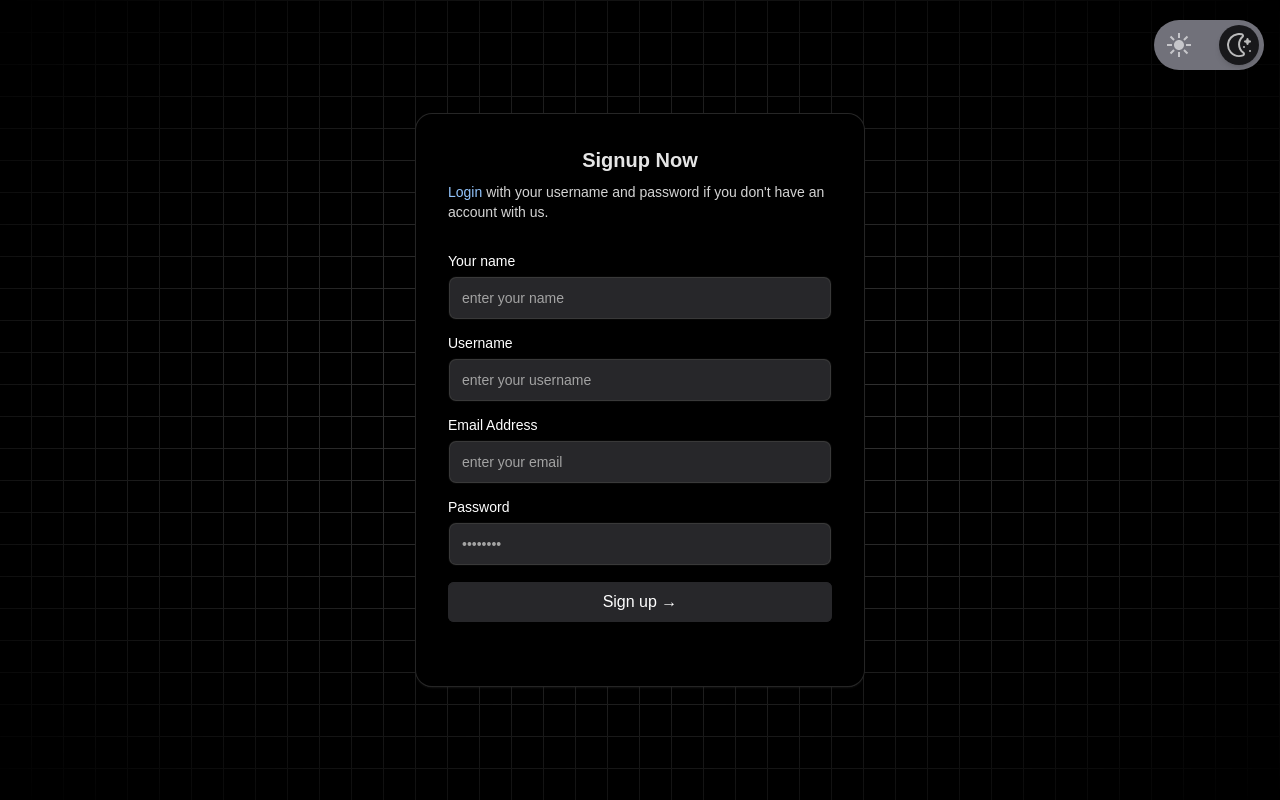
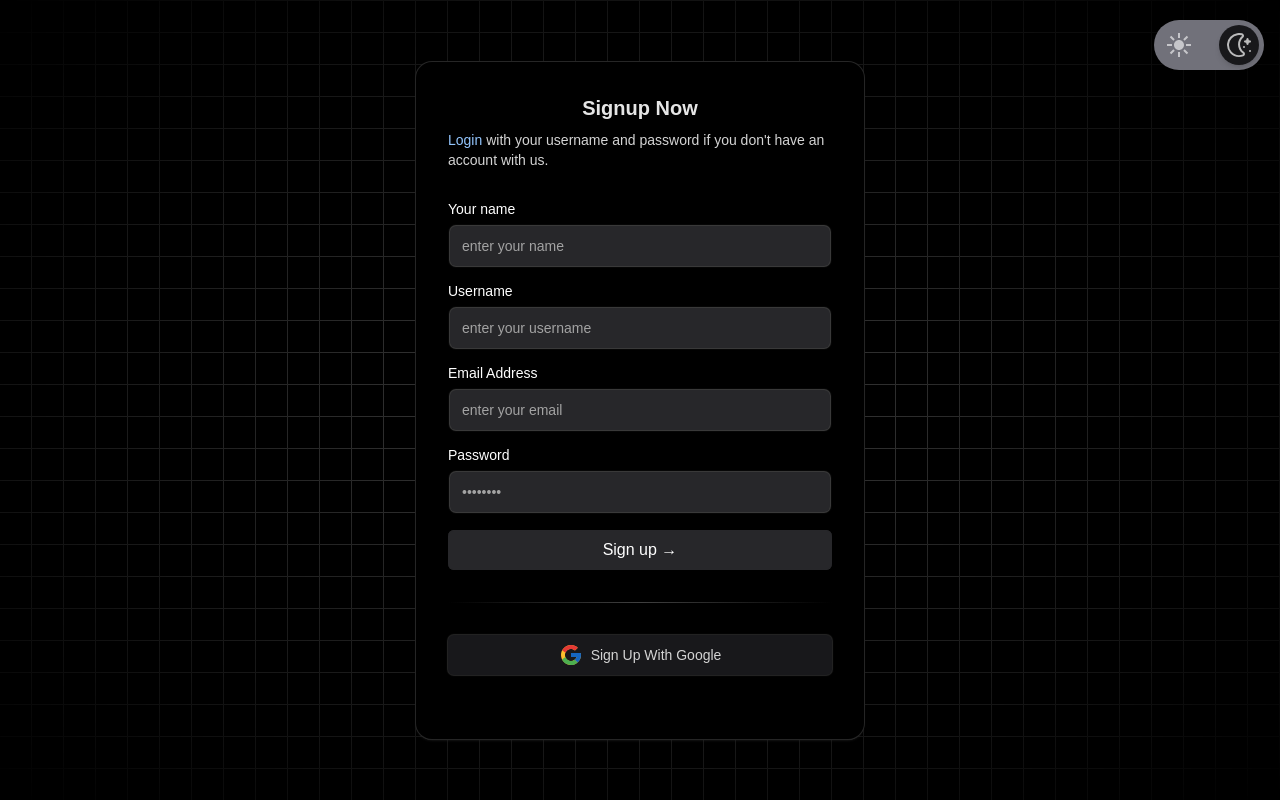
Before and after one commit to himanshuverma8/nextjs_auth, a Next.js app: page /signup in a window 1280 px wide. Built offline with nearby package versions, Linux system fonts and the light colour scheme.

Commit message:
add signIn function from next-auth/react and add sign up with google and sign up  with github using nextauth

```diff
--- a/src/app/signup/page.tsx
+++ b/src/app/signup/page.tsx
@@ -7,11 +7,6 @@
 import { Label } from "@/components/ui/label";
 import { Input } from "@/components/ui/input";
 import { cn } from "@/lib/utils";
-import {
-  IconBrandGithub,
-  IconBrandGoogle,
-  IconBrandOnlyfans,
-} from "@tabler/icons-react";
 import DarkModeButton from "@/components/ui/darkmodeButton";
 import Spinner from "@/components/ui/spinner";
 
@@ -21,6 +16,7 @@
   password: string;
   username: string;
 }
+import { signIn } from 'next-auth/react';
 
 export default function SignupPage() {
   const router = useRouter();
@@ -131,40 +127,24 @@
   Sign up &rarr;
   <BottomGradient />
 </button>
-   {/* <div className="bg-gradient-to-r from-transparent via-neutral-300 dark:via-neutral-700 to-transparent my-8 h-[1px] w-full" />
+   <div className="bg-gradient-to-r from-transparent via-neutral-300 dark:via-neutral-700 to-transparent my-8 h-[1px] w-full" />
 
       <div className="flex flex-col space-y-4">
        <button
-       className=" relative group/btn flex space-x-2 items-center justify-start px-4 w-full text-black rounded-md h-10 font-medium shadow-input bg-gray-50 dark:bg-zinc-900 dark:shadow-[0px_0px_1px_1px_var(--neutral-800)]"
-       type="submit"
+         type="button"
+         onClick={() => signIn('google')}
+         className="relative group/btn flex space-x-2 items-center justify-center px-4 w-full text-black rounded-md h-10 font-medium shadow-input bg-gray-50 dark:bg-zinc-900 dark:shadow-[0px_0px_1px_1px_var(--neutral-800)]"
        >
-       <IconBrandGithub className="h-4 w-4 text-neutral-800 dark:text-neutral-300" />
+        <svg xmlns="http://www.w3.org/2000/svg" x="0px" y="0px" width="24" height="24" viewBox="0 0 48 48">
+<path fill="#fbc02d" d="M43.611,20.083H42V20H24v8h11.303c-1.649,4.657-6.08,8-11.303,8c-6.627,0-12-5.373-12-12	s5.373-12,12-12c3.059,0,5.842,1.154,7.961,3.039l5.657-5.657C34.046,6.053,29.268,4,24,4C12.955,4,4,12.955,4,24s8.955,20,20,20	s20-8.955,20-20C44,22.659,43.862,21.35,43.611,20.083z"></path><path fill="#e53935" d="M6.306,14.691l6.571,4.819C14.655,15.108,18.961,12,24,12c3.059,0,5.842,1.154,7.961,3.039	l5.657-5.657C34.046,6.053,29.268,4,24,4C16.318,4,9.656,8.337,6.306,14.691z"></path><path fill="#4caf50" d="M24,44c5.166,0,9.86-1.977,13.409-5.192l-6.19-5.238C29.211,35.091,26.715,36,24,36	c-5.202,0-9.619-3.317-11.283-7.946l-6.522,5.025C9.505,39.556,16.227,44,24,44z"></path><path fill="#1565c0" d="M43.611,20.083L43.595,20L42,20H24v8h11.303c-0.792,2.237-2.231,4.166-4.087,5.571	c0.001-0.001,0.002-0.001,0.003-0.002l6.19,5.238C36.971,39.205,44,34,44,24C44,22.659,43.862,21.35,43.611,20.083z"></path>
+</svg>
          <span className="text-neutral-700 dark:text-neutral-300 text-sm">
-         GitHub
+           Sign Up With Google
          </span>
          <BottomGradient />
        </button>
-     <button
-       className=" relative group/btn flex space-x-2 items-center justify-start px-4 w-full text-black rounded-md h-10 font-medium shadow-input bg-gray-50 dark:bg-zinc-900 dark:shadow-[0px_0px_1px_1px_var(--neutral-800)]"
-       type="submit"
-     >
-       <IconBrandGoogle className="h-4 w-4 text-neutral-800 dark:text-neutral-300" />
-       <span className="text-neutral-700 dark:text-neutral-300 text-sm">
-         Google
-       </span>
-       <BottomGradient />
-     </button>
-     <button
-       className=" relative group/btn flex space-x-2 items-center justify-start px-4 w-full text-black rounded-md h-10 font-medium shadow-input bg-gray-50 dark:bg-zinc-900 dark:shadow-[0px_0px_1px_1px_var(--neutral-800)]"
-       type="submit"
-     >
-       <IconBrandOnlyfans className="h-4 w-4 text-neutral-800 dark:text-neutral-300" />
-       <span className="text-neutral-700 dark:text-neutral-300 text-sm">
-         OnlyFans
-       </span>
-       <BottomGradient />
-     </button>
-   </div> in future this authentication methods will be enabled */}
+
+      </div>
  </form>
 </div>
 </div>
```
Lines whose indentation alone changed are shown as unchanged.
